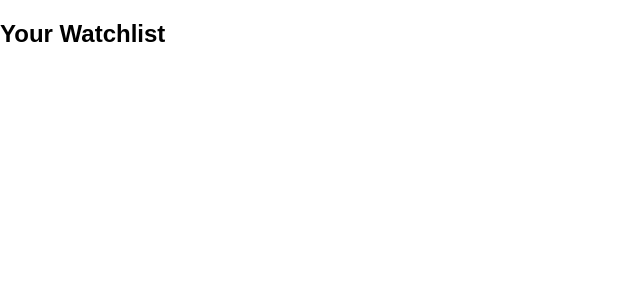
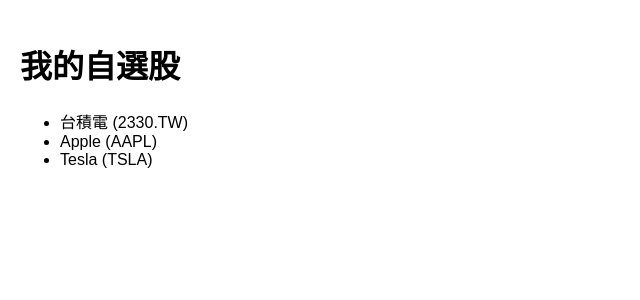
Before and after one commit to joeboyce03/stock-tracker, a Next.js app: page /watchlist in a window 1280 px wide. Shown: the top 300 px of the page, without its empty margins (0-640 px from the left). Built offline with nearby package versions, Linux system fonts and the light colour scheme.

Commit message:
Add watchlist page: basic layout and mock data

```diff
--- a/pages/watchlist.js
+++ b/pages/watchlist.js
@@ -1,7 +1,30 @@
-export default function Watchlist() {
+// pages/watchlist.js
+
+import { useState, useEffect } from 'react';
+
+export default function WatchlistPage() {
+  const [stocks, setStocks] = useState([]);
+
+  useEffect(() => {
+    // 假資料：模擬從後端抓取自選股清單
+    const mockData = [
+      { symbol: '2330.TW', name: '台積電' },
+      { symbol: 'AAPL', name: 'Apple' },
+      { symbol: 'TSLA', name: 'Tesla' },
+    ];
+    setStocks(mockData);
+  }, []);
+
   return (
-    <div>
-      <h2>Your Watchlist</h2>
+    <div style={{ padding: '20px' }}>
+      <h1>我的自選股</h1>
+      <ul>
+        {stocks.map((stock) => (
+          <li key={stock.symbol}>
+            {stock.name} ({stock.symbol})
+          </li>
+        ))}
+      </ul>
     </div>
   );
 }
```
